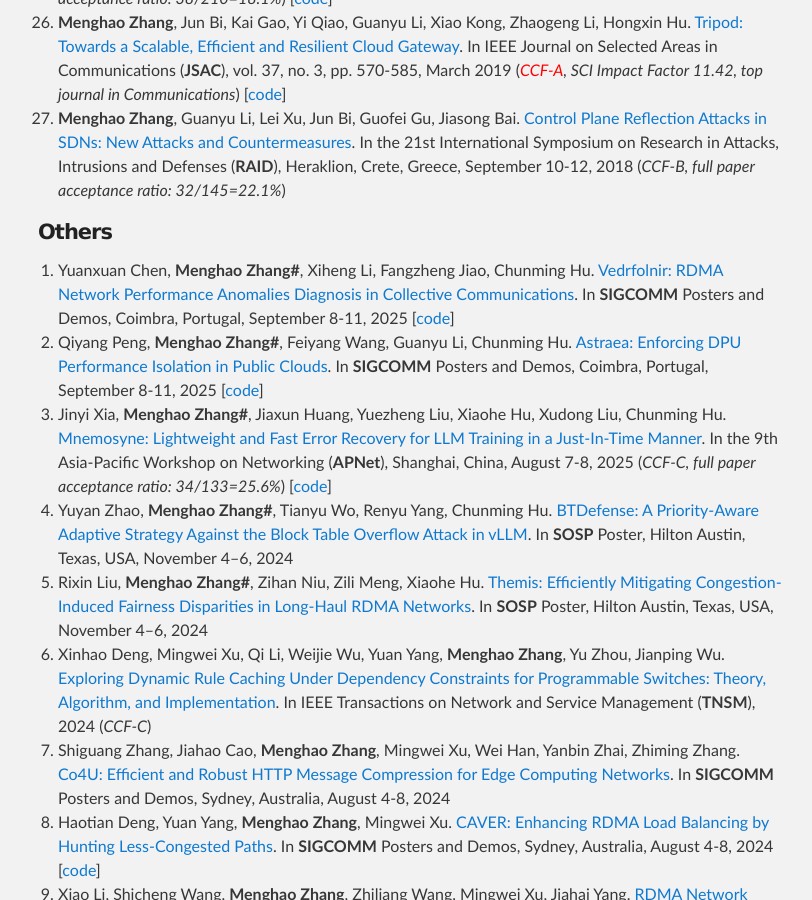
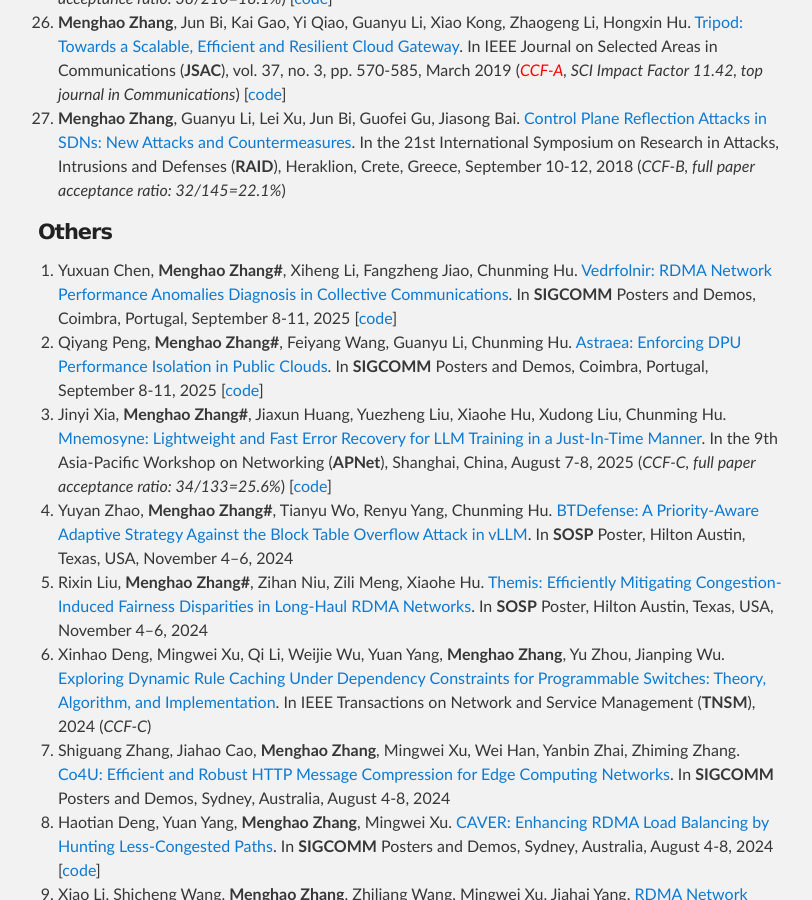
Before and after one commit to zhangmenghao/zhangmenghao.github.io, a Jekyll site: the page built from index.md, in a window 1280 px wide and 900 px high, scrolled down 3918 px. Shown: the whole window, without its empty margins (227-1039 px from the left). Built offline with Jekyll 4.4.1, drawn with Linux system fonts in a browser that asks for light colours.

Commit message:
Update pub

```diff
--- a/index.md
+++ b/index.md
@@ -122,7 +122,7 @@
 In the 21st International Symposium on Research in Attacks, Intrusions and Defenses (**RAID**), Heraklion, Crete, Greece, September 10-12, 2018 (*CCF-B, full paper acceptance ratio: 32/145=22.1%*)
 
 #### Others
-22. Yuanxuan Chen, __Menghao Zhang#__, Xiheng Li, Fangzheng Jiao, Chunming Hu.
+22. Yuxuan Chen, __Menghao Zhang#__, Xiheng Li, Fangzheng Jiao, Chunming Hu.
 [Vedrfolnir: RDMA Network Performance Anomalies Diagnosis in Collective Communications](./papers/SIGCOMM2025-Poster-Vedrfolnir.pdf).
 In **SIGCOMM** Posters and Demos, Coimbra, Portugal, September 8-11, 2025 [[code](https://github.com/Networked-System-and-Security-Group/CollectiveCommunicationDiagnosis)]
 21. Qiyang Peng, __Menghao Zhang#__, Feiyang Wang, Guanyu Li, Chunming Hu.
```
